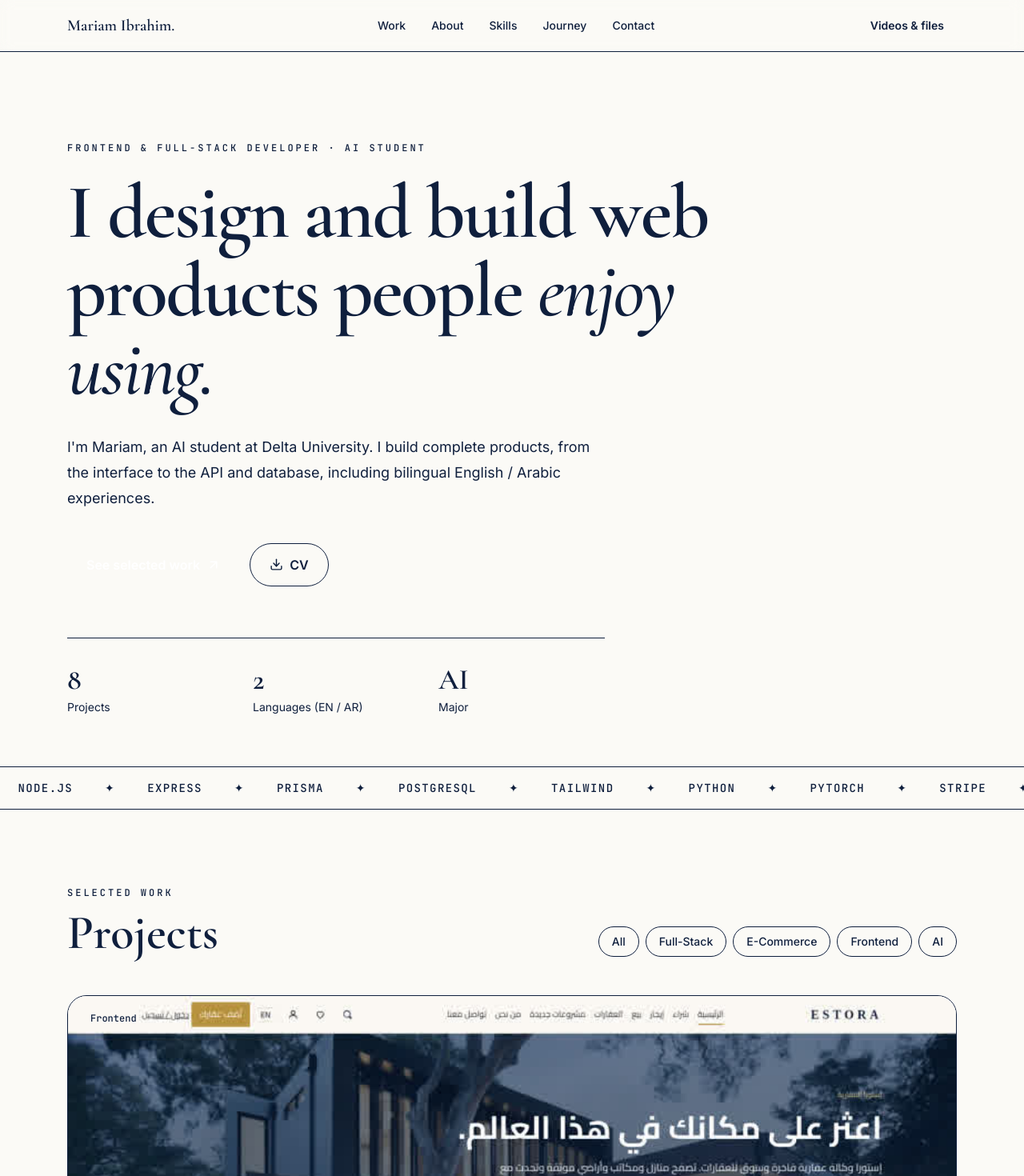
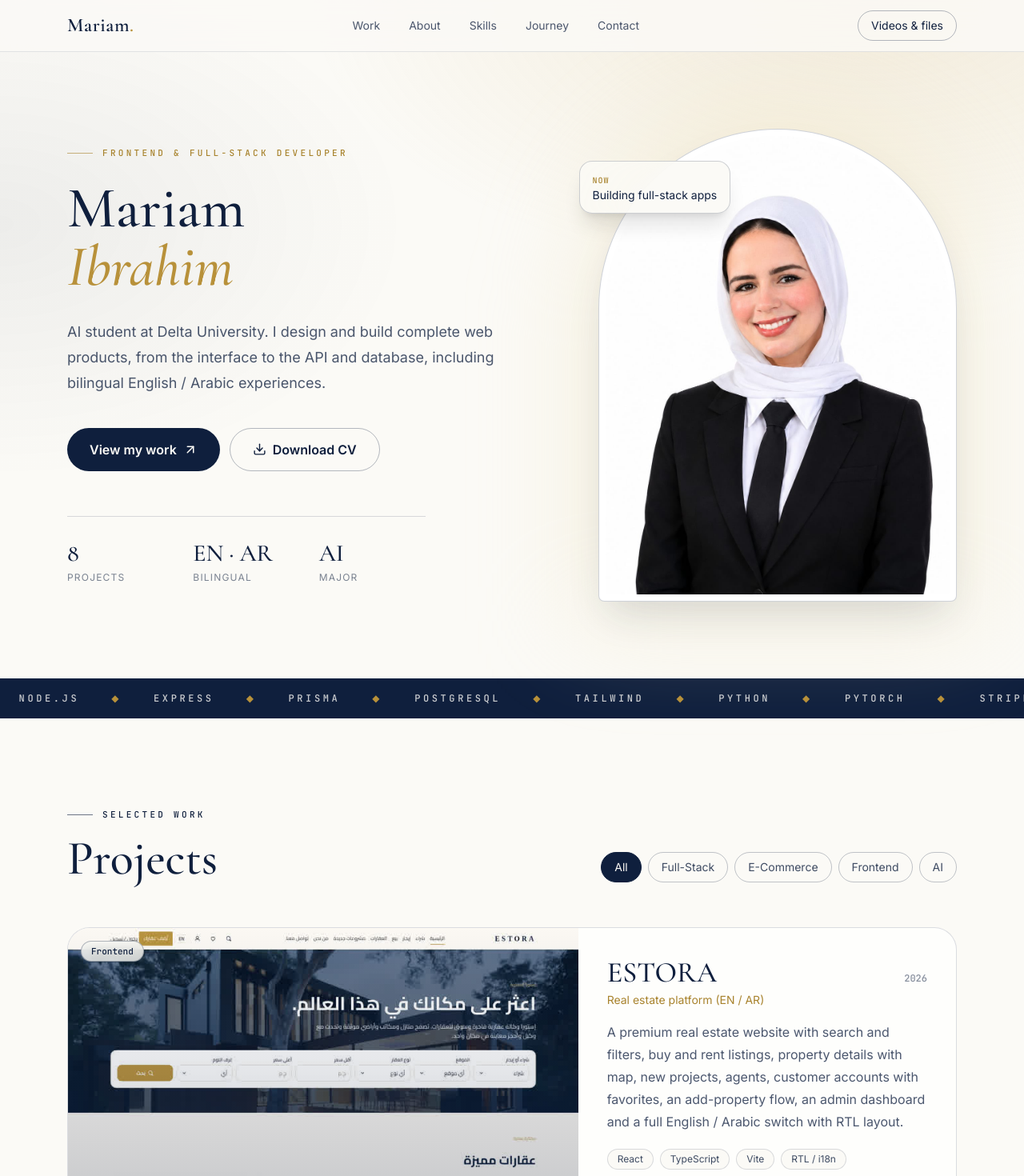
Before and after one commit to mariamibrahim2072006-blip/mariam-portfolio, a React (Vite) app: page / in a window 1280 px wide. Shown: the top 1470 px of the page at 80% size. Built offline with nearby package versions, Linux system fonts and the light colour scheme.

Commit message:
Update App.tsx

```diff
--- a/src/App.tsx
+++ b/src/App.tsx
@@ -151,9 +151,35 @@ function driveEmbed(v: string) {
   return v.startsWith("http") ? v : `https://drive.google.com/file/d/${v}/preview`;
 }
 
+function useReveal() {
+  useEffect(() => {
+    const els = document.querySelectorAll<HTMLElement>("[data-reveal]");
+    const io = new IntersectionObserver(
+      (es) =>
+        es.forEach((e) => {
+          if (e.isIntersecting) {
+            e.target.classList.add("is-in");
+            io.unobserve(e.target);
+          }
+        }),
+      { threshold: 0.12 },
+    );
+    els.forEach((el) => io.observe(el));
+    return () => io.disconnect();
+  });
+}
+
+const Eyebrow = ({ children }: { children: React.ReactNode }) => (
+  <p className="flex items-center gap-3 font-mono text-[11px] uppercase tracking-[0.3em] text-sage">
+    <span className="h-px w-8 bg-sage/60" />
+    {children}
+  </p>
+);
+
 export default function App() {
   const [filter, setFilter] = useState<"All" | Kind>("All");
   const [open, setOpen] = useState<Project | null>(null);
+  useReveal();
 
   useEffect(() => {
     const k = (e: KeyboardEvent) => e.key === "Escape" && setOpen(null);
@@ -164,15 +190,17 @@ export default function App() {
   const list = projects.filter((p) => filter === "All" || p.kind === filter);
 
   return (
-    <div className="min-h-screen">
-      <header className="sticky top-0 z-40 border-b border-ink/10 bg-paper/85 backdrop-blur">
+    <div className="relative min-h-screen overflow-x-hidden">
+      <div className="pointer-events-none fixed inset-0 -z-10 bg-[radial-gradient(55%_45%_at_85%_0%,rgba(201,162,74,0.16),transparent),radial-gradient(40%_40%_at_0%_35%,rgba(15,31,61,0.06),transparent)]" />
+
+      <header className="sticky top-0 z-40 border-b border-sage/10 bg-forest/85 backdrop-blur-xl">
         <div className="mx-auto flex h-16 max-w-6xl items-center justify-between px-5">
-          <a href="#top" className="font-display text-xl font-bold">
-            Mariam Ibrahim<span className="text-clay">.</span>
+          <a href="#top" className="font-display text-2xl font-semibold tracking-wide text-sage">
+            Mariam<span className="text-gold">.</span>
           </a>
-          <nav className="hidden gap-8 text-sm font-medium md:flex">
+          <nav className="hidden gap-9 text-sm text-sage/75 md:flex">
             {["Work", "About", "Skills", "Journey", "Contact"].map((n) => (
-              <a key={n} href={`#${n.toLowerCase()}`} className="hover:text-clay">
+              <a key={n} href={`#${n.toLowerCase()}`} className="transition hover:text-gold">
                 {n}
               </a>
             ))}
@@ -181,7 +209,7 @@ export default function App() {
             href={DRIVE_FOLDER}
             target="_blank"
             rel="noreferrer"
-            className="rounded-full bg-ink px-4 py-2 text-sm font-semibold text-paper transition hover:bg-clay"
+            className="rounded-full border border-sage/30 px-4 py-2 text-sm text-sage transition hover:bg-sage hover:text-forest"
           >
             Videos & files
           </a>
@@ -190,48 +218,66 @@ export default function App() {
 
       <main id="top">
         {/* HERO */}
-        <section className="mx-auto max-w-6xl px-5 pb-16 pt-16 md:pt-28">
-          <p className="rise font-mono text-xs uppercase tracking-[0.25em] text-clay">
-            Frontend & full-stack developer · AI student
+        <section className="mx-auto grid max-w-6xl items-center gap-14 px-5 pb-24 pt-14 md:grid-cols-[1.15fr_0.85fr] md:pt-24">
+          <div className="order-2 md:order-1">
+            <p className="rise flex items-center gap-3 font-mono text-[11px] uppercase tracking-[0.3em] text-moss-light">
+              <span className="h-px w-8 bg-moss-light/60" /> Frontend & full-stack developer
             </p>
-          <h1 className="rise mt-6 max-w-4xl font-display text-5xl font-bold leading-[1.02] tracking-tight [animation-delay:.08s] md:text-8xl">
-            I design and build web products people{" "}
-            <em className="font-medium text-clay">enjoy using.</em>
+            <h1 className="rise mt-6 font-display text-5xl font-medium leading-[1.02] text-sage [animation-delay:.1s] md:text-7xl">
+              Mariam
+              <br />
+              <span className="italic text-gold">Ibrahim</span>
             </h1>
-          <p className="rise mt-8 max-w-2xl text-lg leading-8 text-ink/70 [animation-delay:.16s]">
-            I'm Mariam, an AI student at Delta University. I build complete
-            products, from the interface to the API and database, including
-            bilingual English / Arabic experiences.
+            <p className="rise mt-7 max-w-xl text-lg leading-8 text-sage/75 [animation-delay:.2s]">
+              AI student at Delta University. I design and build complete web products, from the
+              interface to the API and database, including bilingual English / Arabic experiences.
             </p>
-          <div className="rise mt-10 flex flex-wrap gap-3 [animation-delay:.24s]">
-            <a href="#work" className="inline-flex items-center gap-2 rounded-full bg-clay px-6 py-3.5 font-semibold text-white transition hover:bg-ink">
-              See selected work <ArrowUpRight size={18} />
+            <div className="rise mt-10 flex flex-wrap gap-3 [animation-delay:.3s]">
+              <a href="#work" className="inline-flex items-center gap-2 rounded-full bg-sage px-7 py-3.5 font-semibold text-forest transition hover:bg-gold hover:text-sage">
+                View my work <ArrowUpRight size={18} />
               </a>
-            <a href="/Mariam-Ibrahim-CV.pdf" target="_blank" rel="noreferrer" className="inline-flex items-center gap-2 rounded-full border border-ink/25 px-6 py-3.5 font-semibold transition hover:border-ink hover:bg-ink hover:text-paper">
-              <Download size={17} /> CV
+              <a href="/Mariam-Ibrahim-CV.pdf" target="_blank" rel="noreferrer" className="inline-flex items-center gap-2 rounded-full border border-sage/30 px-7 py-3.5 font-semibold text-sage transition hover:border-sage hover:bg-sage/10">
+                <Download size={17} /> Download CV
               </a>
             </div>
-          <dl className="mt-16 grid max-w-2xl grid-cols-3 gap-6 border-t border-ink/15 pt-8">
+            <dl className="rise mt-14 grid max-w-md grid-cols-3 gap-6 border-t border-sage/15 pt-7 [animation-delay:.4s]">
               {[
                 [String(projects.length), "Projects"],
-              ["2", "Languages (EN / AR)"],
+                ["EN · AR", "Bilingual"],
                 ["AI", "Major"],
               ].map(([a, b]) => (
                 <div key={b}>
-                <dt className="font-display text-4xl font-bold">{a}</dt>
-                <dd className="mt-1 text-sm text-ink/60">{b}</dd>
+                  <dt className="font-display text-3xl text-sage">{a}</dt>
+                  <dd className="mt-1 text-xs uppercase tracking-widest text-sage/55">{b}</dd>
                 </div>
               ))}
             </dl>
+          </div>
+
+          <div className="rise order-1 relative mx-auto w-[78%] max-w-sm [animation-delay:.15s] md:order-2 md:w-full md:max-w-md">
+            <div className="absolute -inset-6 rounded-t-full bg-moss/40 blur-3xl" />
+            <div className="float absolute -left-6 top-10 z-10 hidden rounded-2xl border border-sage/20 bg-forest/90 px-4 py-3 text-sm text-sage shadow-xl backdrop-blur md:block">
+              <span className="font-mono text-[10px] uppercase tracking-widest text-moss-light">Now</span>
+              <br />
+              Building full-stack apps
+            </div>
+            <div className="relative overflow-hidden rounded-t-[999px] rounded-b-[2rem] border border-sage/20 bg-pine p-2 shadow-2xl shadow-sage/15">
+              <img
+                src={shots.photo}
+                alt="Mariam Ibrahim"
+                className="aspect-[3/4] w-full rounded-t-[999px] rounded-b-[1.5rem] object-cover object-top"
+              />
+            </div>
+          </div>
         </section>
 
         {/* MARQUEE */}
-        <div className="overflow-hidden border-y border-ink/10 bg-ink py-4 text-paper">
-          <div className="marquee flex w-max gap-10 whitespace-nowrap font-mono text-sm uppercase tracking-widest">
+        <div className="overflow-hidden border-y border-sage/10 bg-sage py-4 text-forest/80">
+          <div className="marquee flex w-max gap-10 whitespace-nowrap font-mono text-xs uppercase tracking-[0.3em]">
             {Array.from({ length: 2 }).flatMap((_, i) =>
               ["React", "TypeScript", "Node.js", "Express", "Prisma", "PostgreSQL", "Tailwind", "Python", "PyTorch", "Stripe"].map((t) => (
                 <span key={`${i}-${t}`} className="flex gap-10">
-                  {t} <span className="text-clay">✦</span>
+                  {t} <span className="text-gold">◆</span>
                 </span>
               )),
             )}
@@ -239,19 +285,19 @@ export default function App() {
         </div>
 
         {/* WORK */}
-        <section id="work" className="mx-auto max-w-6xl scroll-mt-16 px-5 py-24">
-          <div className="flex flex-wrap items-end justify-between gap-6">
+        <section id="work" className="mx-auto max-w-6xl scroll-mt-16 px-5 py-28">
+          <div data-reveal className="reveal flex flex-wrap items-end justify-between gap-6">
             <div>
-              <p className="font-mono text-xs uppercase tracking-[0.25em] text-clay">Selected work</p>
-              <h2 className="mt-3 font-display text-4xl font-bold md:text-6xl">Projects</h2>
+              <Eyebrow>Selected work</Eyebrow>
+              <h2 className="mt-4 font-display text-5xl text-sage md:text-6xl">Projects</h2>
             </div>
             <div className="flex flex-wrap gap-2">
               {filters.map((f) => (
                 <button
                   key={f}
                   onClick={() => setFilter(f)}
-                  className={`rounded-full border px-4 py-2 text-sm font-medium transition ${
-                    filter === f ? "border-ink bg-ink text-paper" : "border-ink/20 hover:border-ink"
+                  className={`rounded-full border px-4 py-2 text-sm transition ${
+                    filter === f ? "border-sage bg-sage text-forest" : "border-sage/25 text-sage/80 hover:border-sage"
                   }`}
                 >
                   {f}
@@ -260,72 +306,79 @@ export default function App() {
             </div>
           </div>
 
-          <div className="mt-12 grid gap-8 md:grid-cols-2">
-            {list.map((p, i) => (
+          <div className="mt-14 grid gap-8 md:grid-cols-2">
+            {list.map((p, i) => {
+              const big = i === 0 && filter === "All";
+              return (
                 <article
                   key={p.title}
-                className={`group flex flex-col overflow-hidden rounded-3xl border border-ink/10 bg-white transition hover:-translate-y-1 hover:shadow-2xl hover:shadow-ink/10 ${
-                  i === 0 && filter === "All" ? "md:col-span-2" : ""
+                  data-reveal
+                  className={`reveal group flex flex-col overflow-hidden rounded-[1.75rem] border border-sage/15 bg-pine/70 transition duration-500 hover:-translate-y-1.5 hover:border-sage/40 hover:shadow-2xl hover:shadow-sage/15 ${
+                    big ? "md:col-span-2 md:grid md:grid-cols-[1.35fr_1fr]" : ""
                   }`}
                 >
-                <div className={`relative overflow-hidden bg-ink/5 ${i === 0 && filter === "All" ? "aspect-[16/8]" : "aspect-[16/10]"}`}>
-                  <img src={p.image} alt={`${p.title} screenshot`} loading="lazy" className="h-full w-full object-cover object-top transition duration-700 group-hover:scale-[1.03]" />
-                  <span className="absolute left-4 top-4 rounded-full bg-paper/95 px-3 py-1 font-mono text-xs">{p.kind}</span>
+                  <div className={`relative overflow-hidden bg-forest ${big ? "min-h-[320px]" : "aspect-[16/10]"}`}>
+                    <img src={p.image} alt={`${p.title} screenshot`} loading="lazy" className="h-full w-full object-cover object-top transition duration-700 group-hover:scale-[1.04]" />
+                    <div className="absolute inset-0 bg-gradient-to-t from-sage/25 to-transparent" />
+                    <span className="absolute left-4 top-4 rounded-full border border-sage/30 bg-forest/80 px-3 py-1 font-mono text-[11px] text-sage backdrop-blur">{p.kind}</span>
                   </div>
-                <div className="flex flex-1 flex-col p-7">
+                  <div className="flex flex-1 flex-col p-7 md:p-9">
                     <div className="flex items-baseline justify-between gap-4">
-                    <h3 className="font-display text-3xl font-bold">{p.title}</h3>
-                    <span className="font-mono text-xs text-ink/50">{p.year}</span>
+                      <h3 className="font-display text-3xl text-sage md:text-4xl">{p.title}</h3>
+                      <span className="font-mono text-xs text-sage/50">{p.year}</span>
                     </div>
-                  <p className="mt-1 text-sm font-medium text-clay">{p.tag}</p>
-                  <p className="mt-4 leading-7 text-ink/70">{p.description}</p>
+                    <p className="mt-1 text-sm text-moss-light">{p.tag}</p>
+                    <p className="mt-4 leading-7 text-sage/75">{p.description}</p>
                     <ul className="mt-5 flex flex-wrap gap-2">
                       {p.stack.map((s) => (
-                      <li key={s} className="rounded-full bg-paper px-3 py-1 text-xs font-medium">{s}</li>
+                        <li key={s} className="rounded-full border border-sage/15 bg-forest px-3 py-1 text-xs text-sage/80">{s}</li>
                       ))}
                     </ul>
-                  <div className="mt-auto flex flex-wrap gap-4 pt-7 text-sm font-semibold">
+                    <div className="mt-auto flex flex-wrap gap-5 pt-7 text-sm font-semibold text-sage">
                       {p.live && (
-                      <a href={p.live} target="_blank" rel="noreferrer" className="inline-flex items-center gap-1 hover:text-clay">
+                        <a href={p.live} target="_blank" rel="noreferrer" className="inline-flex items-center gap-1 transition hover:text-gold">
                           Live demo <ArrowUpRight size={16} />
                         </a>
                       )}
                       {p.video && (
-                      <button onClick={() => setOpen(p)} className="inline-flex items-center gap-1 hover:text-clay">
+                        <button onClick={() => setOpen(p)} className="inline-flex items-center gap-1 transition hover:text-gold">
                           <Play size={15} /> Watch video
                         </button>
                       )}
                       {p.code && (
-                      <a href={p.code} target="_blank" rel="noreferrer" className="inline-flex items-center gap-1 hover:text-clay">
+                        <a href={p.code} target="_blank" rel="noreferrer" className="inline-flex items-center gap-1 transition hover:text-gold">
                           <Github size={16} /> Code
                         </a>
                       )}
                     </div>
                   </div>
                 </article>
-            ))}
+              );
+            })}
           </div>
 
-          <a href={DRIVE_FOLDER} target="_blank" rel="noreferrer" className="mt-10 flex items-center justify-between rounded-3xl bg-clay p-7 text-white transition hover:bg-ink">
-            <span className="flex items-center gap-4">
+          <a data-reveal href={DRIVE_FOLDER} target="_blank" rel="noreferrer" className="reveal mt-10 flex items-center justify-between gap-4 rounded-[1.75rem] border border-sage/20 bg-gradient-to-r from-white to-moss/70 p-7 transition hover:border-sage/50">
+            <span className="flex items-center gap-4 text-sage">
               <FolderOpen size={28} />
               <span>
-                <span className="block font-display text-2xl font-bold">Project videos, screenshots and CV</span>
-                <span className="text-sm text-white/80">Everything organized in one Google Drive folder, including full walkthroughs.</span>
+                <span className="block font-display text-2xl text-sage">Project videos, screenshots and CV</span>
+                <span className="text-sm text-sage/70">Everything organized in one Google Drive folder, including full walkthroughs.</span>
               </span>
             </span>
-            <ArrowUpRight />
+            <ArrowUpRight className="shrink-0 text-sage" />
           </a>
         </section>
 
         {/* ABOUT */}
-        <section id="about" className="scroll-mt-16 bg-white py-24">
-          <div className="mx-auto grid max-w-6xl gap-12 px-5 md:grid-cols-[1fr_1.4fr]">
+        <section id="about" className="scroll-mt-16 border-y border-sage/10 bg-white py-28">
+          <div data-reveal className="reveal mx-auto grid max-w-6xl gap-12 px-5 md:grid-cols-[1fr_1.4fr]">
             <div>
-              <p className="font-mono text-xs uppercase tracking-[0.25em] text-clay">About</p>
-              <h2 className="mt-3 font-display text-4xl font-bold md:text-5xl">Developer with an AI mindset.</h2>
+              <Eyebrow>About</Eyebrow>
+              <h2 className="mt-4 font-display text-4xl leading-tight text-sage md:text-5xl">
+                Developer with an <span className="italic">AI mindset.</span>
+              </h2>
             </div>
-            <div className="space-y-5 text-lg leading-8 text-ink/75">
+            <div className="space-y-5 text-lg leading-8 text-sage/75">
               <p>
                 I'm a Computer Science & AI student who likes taking an idea all the way to a working,
                 polished product. I build the interface, the API and the database myself.
@@ -340,30 +393,35 @@ export default function App() {
         </section>
 
         {/* SKILLS */}
-        <section id="skills" className="mx-auto max-w-6xl scroll-mt-16 px-5 py-24">
-          <p className="font-mono text-xs uppercase tracking-[0.25em] text-clay">Skills</p>
-          <h2 className="mt-3 font-display text-4xl font-bold md:text-5xl">What I work with</h2>
-          <div className="mt-12 grid gap-px overflow-hidden rounded-3xl border border-ink/10 bg-ink/10 md:grid-cols-2">
-            {skills.map(([t, d]) => (
-              <div key={t} className="bg-paper p-8">
-                <h3 className="font-display text-2xl font-bold">{t}</h3>
-                <p className="mt-3 leading-7 text-ink/70">{d}</p>
+        <section id="skills" className="mx-auto max-w-6xl scroll-mt-16 px-5 py-28">
+          <div data-reveal className="reveal">
+            <Eyebrow>Skills</Eyebrow>
+            <h2 className="mt-4 font-display text-4xl text-sage md:text-5xl">What I work with</h2>
+          </div>
+          <div className="mt-12 grid gap-5 md:grid-cols-2">
+            {skills.map(([t, d], i) => (
+              <div key={t} data-reveal style={{ transitionDelay: `${i * 80}ms` }} className="reveal rounded-[1.5rem] border border-sage/15 bg-pine/60 p-8 transition hover:border-sage/40">
+                <span className="font-mono text-xs text-moss-light">0{i + 1}</span>
+                <h3 className="mt-2 font-display text-3xl text-sage">{t}</h3>
+                <p className="mt-3 leading-7 text-sage/70">{d}</p>
               </div>
             ))}
           </div>
         </section>
 
         {/* JOURNEY */}
-        <section id="journey" className="scroll-mt-16 bg-ink py-24 text-paper">
+        <section id="journey" className="scroll-mt-16 border-y border-sage/10 bg-white py-28">
           <div className="mx-auto max-w-6xl px-5">
-            <p className="font-mono text-xs uppercase tracking-[0.25em] text-clay">Journey</p>
-            <h2 className="mt-3 font-display text-4xl font-bold md:text-5xl">Training & education</h2>
-            <ul className="mt-12 divide-y divide-paper/15 border-y border-paper/15">
+            <div data-reveal className="reveal">
+              <Eyebrow>Journey</Eyebrow>
+              <h2 className="mt-4 font-display text-4xl text-sage md:text-5xl">Training & education</h2>
+            </div>
+            <ul className="mt-12 divide-y divide-sage/15 border-y border-sage/15">
               {journey.map(([o, t, k]) => (
-                <li key={o} className="grid gap-2 py-6 md:grid-cols-[1fr_2fr_auto] md:items-center">
-                  <span className="font-display text-2xl font-bold">{o}</span>
-                  <span className="text-paper/75">{t}</span>
-                  <span className="font-mono text-xs uppercase tracking-widest text-clay">{k}</span>
+                <li key={o} data-reveal className="reveal grid gap-2 py-6 md:grid-cols-[1fr_2fr_auto] md:items-center">
+                  <span className="font-display text-2xl text-sage">{o}</span>
+                  <span className="text-sage/70">{t}</span>
+                  <span className="font-mono text-[11px] uppercase tracking-widest text-moss-light">{k}</span>
                 </li>
               ))}
             </ul>
@@ -371,28 +429,30 @@ export default function App() {
         </section>
 
         {/* CONTACT */}
-        <section id="contact" className="mx-auto max-w-6xl scroll-mt-16 px-5 py-28 text-center">
-          <p className="font-mono text-xs uppercase tracking-[0.25em] text-clay">Contact</p>
-          <h2 className="mx-auto mt-4 max-w-3xl font-display text-5xl font-bold leading-tight md:text-7xl">
-            Have a project? <em className="font-medium text-clay">Let's build it.</em>
+        <section id="contact" className="mx-auto max-w-6xl scroll-mt-16 px-5 py-32 text-center">
+          <div data-reveal className="reveal">
+            <div className="flex justify-center"><Eyebrow>Contact</Eyebrow></div>
+            <h2 className="mx-auto mt-5 max-w-3xl font-display text-5xl leading-tight text-sage md:text-7xl">
+              Have a project? <span className="italic text-sage">Let's build it.</span>
             </h2>
             <div className="mt-10 flex flex-wrap justify-center gap-3">
-            <a href={`mailto:${EMAIL}`} className="inline-flex items-center gap-2 rounded-full bg-ink px-6 py-3.5 font-semibold text-paper transition hover:bg-clay"><Mail size={18} /> {EMAIL}</a>
-            <a href={LINKEDIN} target="_blank" rel="noreferrer" className="inline-flex items-center gap-2 rounded-full border border-ink/25 px-6 py-3.5 font-semibold transition hover:bg-ink hover:text-paper"><Linkedin size={18} /> LinkedIn</a>
-            <a href={GH} target="_blank" rel="noreferrer" className="inline-flex items-center gap-2 rounded-full border border-ink/25 px-6 py-3.5 font-semibold transition hover:bg-ink hover:text-paper"><Github size={18} /> GitHub</a>
+              <a href={`mailto:${EMAIL}`} className="inline-flex items-center gap-2 rounded-full bg-sage px-6 py-3.5 font-semibold text-forest transition hover:bg-gold hover:text-sage"><Mail size={18} /> {EMAIL}</a>
+              <a href={LINKEDIN} target="_blank" rel="noreferrer" className="inline-flex items-center gap-2 rounded-full border border-sage/30 px-6 py-3.5 font-semibold text-sage transition hover:bg-sage/10"><Linkedin size={18} /> LinkedIn</a>
+              <a href={GH} target="_blank" rel="noreferrer" className="inline-flex items-center gap-2 rounded-full border border-sage/30 px-6 py-3.5 font-semibold text-sage transition hover:bg-sage/10"><Github size={18} /> GitHub</a>
+            </div>
           </div>
         </section>
       </main>
 
-      <footer className="border-t border-ink/10 py-8 text-center text-sm text-ink/55">
+      <footer className="border-t border-sage/10 py-8 text-center text-sm text-sage/50">
         © {new Date().getFullYear()} Mariam Ibrahim
       </footer>
 
       {open?.video && (
-        <div className="fixed inset-0 z-50 grid place-items-center bg-ink/80 p-4" onClick={() => setOpen(null)} role="dialog" aria-modal="true">
-          <div className="w-full max-w-4xl overflow-hidden rounded-2xl bg-ink" onClick={(e) => e.stopPropagation()}>
-            <div className="flex items-center justify-between px-5 py-3 text-paper">
-              <span className="font-display text-lg font-bold">{open.title}</span>
+        <div className="fixed inset-0 z-50 grid place-items-center bg-black/85 p-4" onClick={() => setOpen(null)} role="dialog" aria-modal="true">
+          <div className="w-full max-w-4xl overflow-hidden rounded-2xl border border-sage/20 bg-forest" onClick={(e) => e.stopPropagation()}>
+            <div className="flex items-center justify-between px-5 py-3 text-sage">
+              <span className="font-display text-xl">{open.title}</span>
               <button onClick={() => setOpen(null)} aria-label="Close"><X /></button>
             </div>
             <div className="aspect-video">
```
Lines whose indentation alone changed are shown as unchanged.
